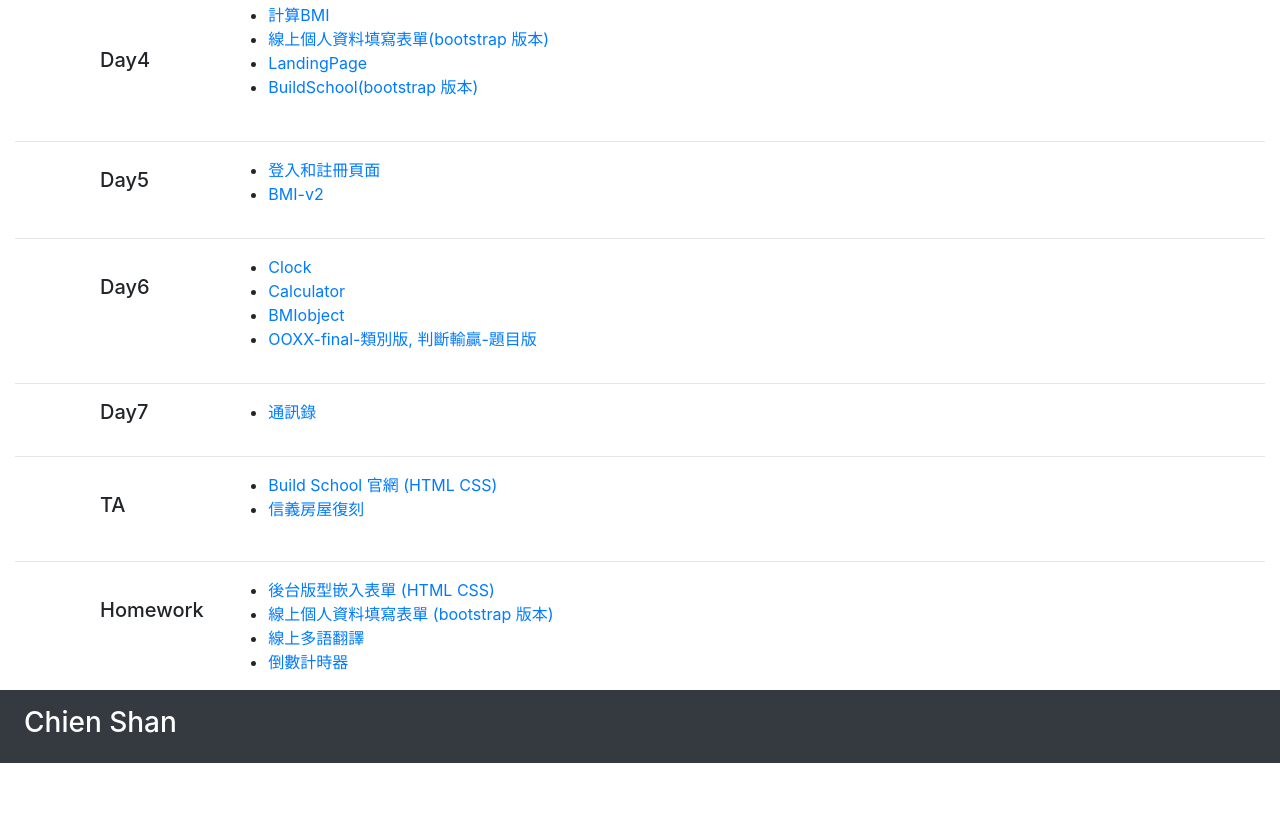
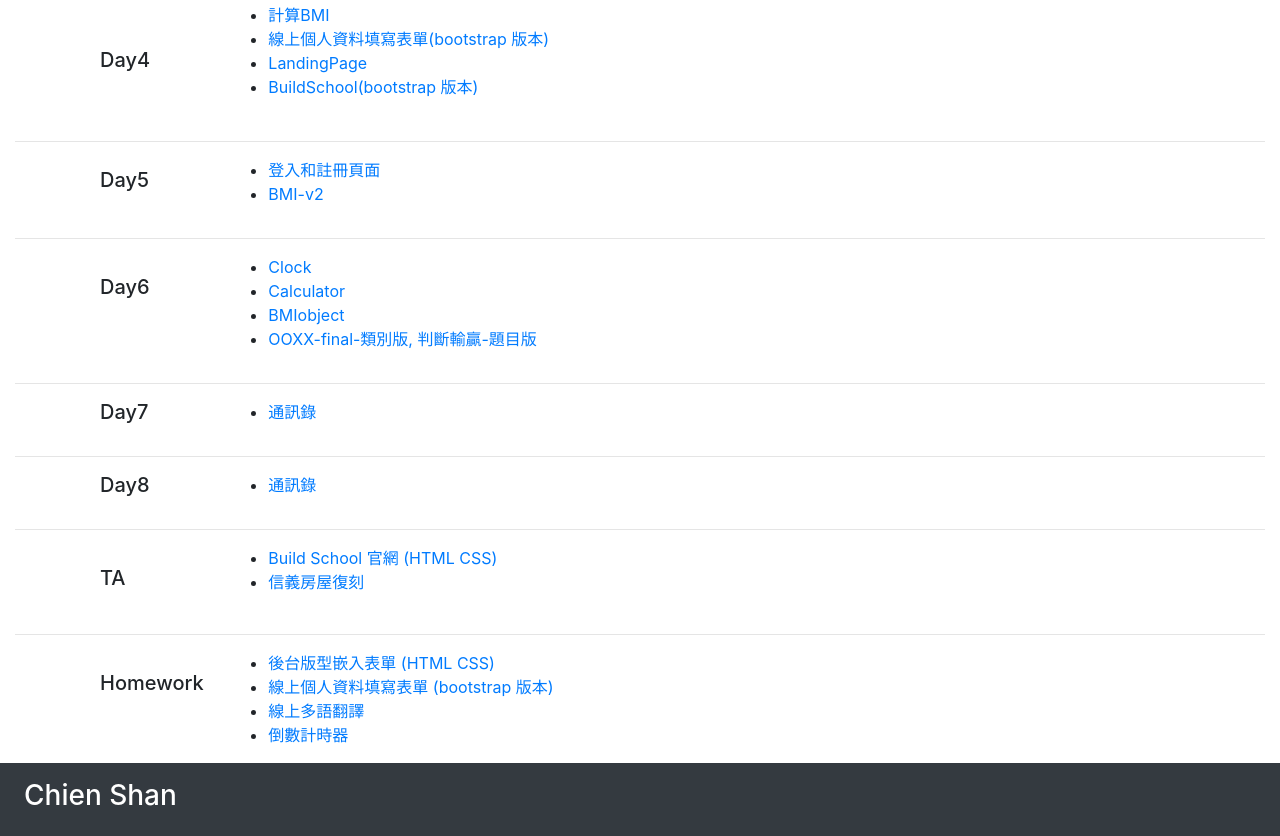
Before and after one commit to ChienShan/BuildSchool---exercises, a plain HTML site: page index.html in a window 1280 px wide. Shown: the part 522-1358 px from the top of the page. Before the commit the page ends 1285 px from the top, so only its background shows below. Drawn offline with nearby package versions, Linux system fonts and the light colour scheme.

Commit message:
新增連結

```diff
--- a/index.html
+++ b/index.html
@@ -125,6 +125,17 @@
             </div>
         </div>
         <hr />
+        <div id="Day8" class="row">
+            <div class="col-2" style="padding:0px 100px">
+                <h5>Day8</h5>
+            </div>
+            <div class="col-10">
+                <ul>
+                    <li><a href="Day7/DataTable.html">通訊錄</a></li>
+                </ul>
+            </div>
+        </div>
+        <hr />
         <div id="TA" class="row">
             <div class="col-2" style="padding:20px 100px">
                 <h5>TA</h5>
```
